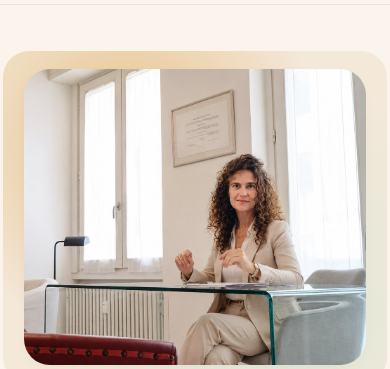
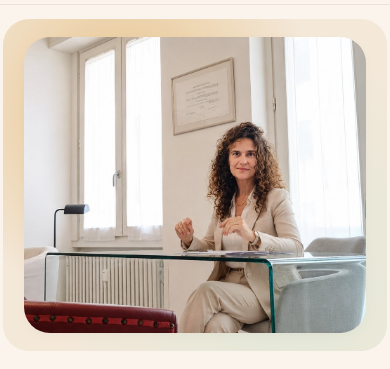
Before and after one commit to pkoller/psicoterapia_lidia, a plain HTML site: page index.html in a window 390 px wide. Shown: the part 74-443 px from the top of the page. Drawn offline with Linux system fonts and the light colour scheme.

Commit message:
Reduce gap above hero image on mobile
On screens up to 960px the hero image comes first, so halve the top
padding to bring its frame up under the header.

Co-Authored-By: Claude Opus 5.5 <noreply@anthropic.com>

```diff
--- a/assets/css/style.css
+++ b/assets/css/style.css
@@ -992,6 +992,12 @@ section.alt {
     gap: 40px;
   }
 
+  /* Su mobile l'immagine sta in cima: poco spazio sopra, solo quanto
+     basta per non tagliare il bordo del "blob" (inset: -6%). */
+  .hero {
+    padding-top: 32px;
+  }
+
   .hero-art {
     order: -1;
     max-width: 420px;
```
